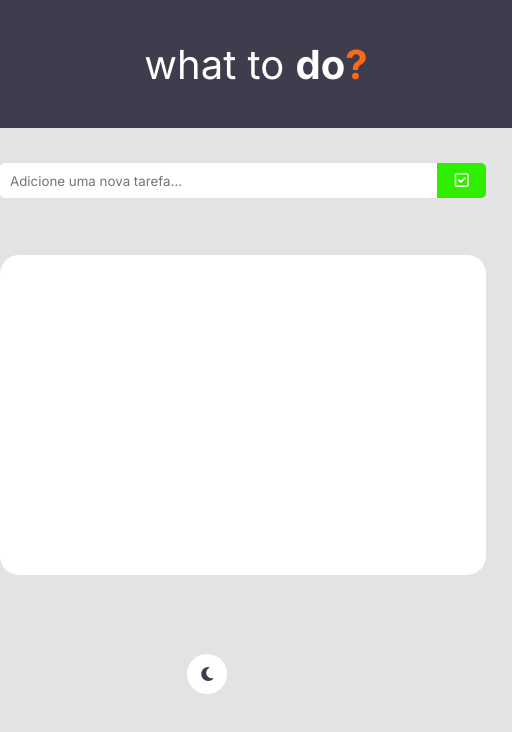
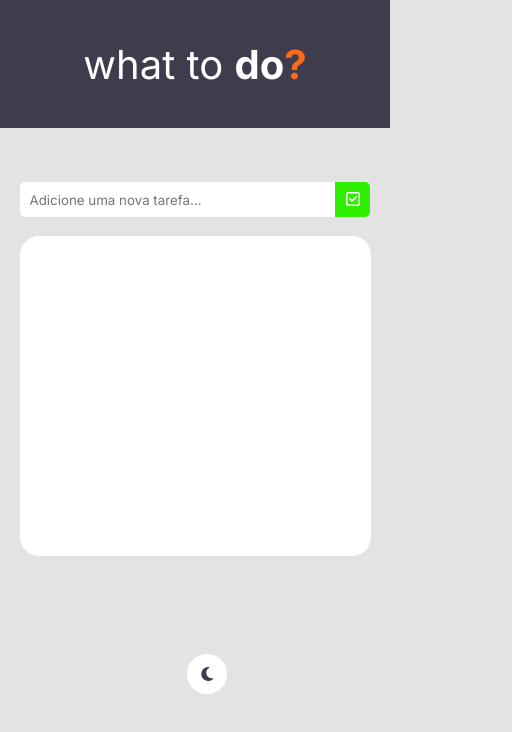
Before and after one commit to Pedrovinhas/what-to-do, a plain HTML site: page index.html in a window 390 px wide. Shown: the whole page, 512 px wide, since content can reach past the window. Drawn offline with Linux system fonts and the light colour scheme.

Commit message:
adjust: mobile responsive

```diff
--- a/styles/scss/main.scss
+++ b/styles/scss/main.scss
@@ -54,7 +54,7 @@ body {
   }
 
   .fa-sun {
-  display: none;
+    display: none;
   }
 
   i {
@@ -74,8 +74,7 @@ header {
   align-items: center;
   justify-content: center;
 
-
-  animation: .5s fadein;
+  animation: 0.5s fadein;
 
   h1 {
     color: white;
@@ -97,7 +96,6 @@ header {
 .task-container {
   display: grid;
   place-items: center;
-
 
   height: 29.75rem;
 
@@ -289,13 +287,36 @@ header {
 
 @media screen and (max-width: 500px) {
   header {
-    width: 32rem;
+    width: 100%;
+
+  }
+
+
+
+  .container {
+    .task-container {
+      width: 100%;
+      display: flex;
+      justify-content: center;
+      flex-direction: column;
+      gap: 1.2rem;
+
+
+
+      .task-input {
+        width: 90%;
+      }
+
+      .tasks {
+        width: 90%;
+      }
+    }
   }
 }
+
 .smooth {
-  transition: ease-in .3s;
+  transition: ease-in 0.3s;
 }
-
 
 .fadeIn {
   animation: fadein 1.2s;
```
Also changed, not shown: styles/css/main.css, 2 other files.
